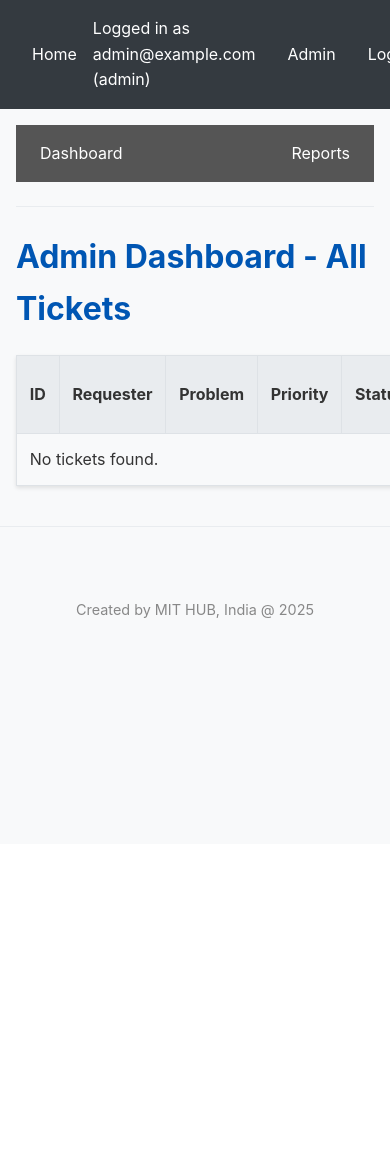
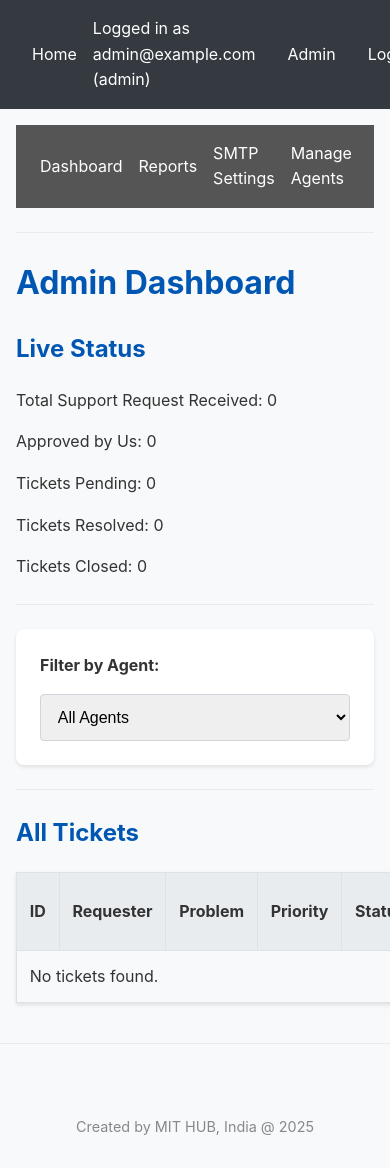
Before and after one commit to mithubindia/supportapp, a Flask app: page /admin/dashboard in a window 390 px wide; the page is wider, and only the part inside the window is pictured. Before the commit the page ends 618 px from the top of that part, so only its background shows below. Run offline with Flask 3, Linux system fonts and the light colour scheme; a user stored in the database is signed in.

Commit message:
Implement comprehensive ticket system enhancements
This commit introduces a wide range of new features to the support ticket system, including:

- **New Ticket Fields:** The ticket submission form now includes fields for issue details, issue type, organization name, address, mobile number, and a file upload.
- **Unique Ticket Number:** A unique 12-digit alphanumeric ticket number is generated for each new ticket.
- **Email Notifications:**
    - A confirmation email with the ticket number is sent to the user upon ticket creation.
    - An email is sent to the user when a ticket is resolved, with a link to confirm the resolution.
- **Admin Features:**
    - Admins can configure SMTP settings for sending emails.
    - Admins can create, view, and delete agent accounts.
    - The admin dashboard now displays live statistics of ticket statuses and can be filtered by agent.
- **Agent Role:**
    - A new "agent" role has been created with a separate login and dashboard.
    - Agents can only view tickets assigned to them.
    - Agents have a specific set of statuses they can apply to tickets.
- **Reporting:**
    - Reports can be exported to an Excel file.

```diff
--- a/app.py
+++ b/app.py
@@ -1,8 +1,14 @@
-from flask import Flask, render_template, request, redirect, url_for, flash, session, g
+from flask import Flask, render_template, request, redirect, url_for, flash, session, g, send_file
 from flask_sqlalchemy import SQLAlchemy
+from flask_mail import Mail, Message
 from datetime import datetime, timedelta
 from werkzeug.security import generate_password_hash, check_password_hash
 import functools
+import secrets
+import string
+import os
+import pandas as pd
+from io import BytesIO
 
 app = Flask(__name__)
 # Using SQLite for portability in this environment.
@@ -10,7 +16,17 @@ app = Flask(__name__)
 app.config['SQLALCHEMY_DATABASE_URI'] = 'sqlite:///support.db'
 app.config['SQLALCHEMY_TRACK_MODIFICATIONS'] = False
 app.config['SECRET_KEY'] = 'a-secret-key-that-you-should-change' # This will be used for session management
+app.config['UPLOAD_FOLDER'] = 'uploads'
 
+# Flask-Mail configuration
+app.config['MAIL_SERVER'] = ''
+app.config['MAIL_PORT'] = 587
+app.config['MAIL_USE_TLS'] = True
+app.config['MAIL_USERNAME'] = ''
+app.config['MAIL_PASSWORD'] = ''
+app.config['MAIL_DEFAULT_SENDER'] = ''
+
+mail = Mail(app)
 db = SQLAlchemy(app)
 
 # --- Database Models ---
@@ -45,6 +61,15 @@ class Ticket(db.Model):
     assigned_to_id = db.Column(db.Integer, db.ForeignKey('user.id'), nullable=True)
     actions = db.relationship('TicketAction', backref='ticket', lazy='dynamic', cascade="all, delete-orphan")
 
+    # New fields for the ticket submission form
+    issue_details = db.Column(db.String(255), nullable=True)
+    issue_type = db.Column(db.String(50), nullable=True)
+    organization_name = db.Column(db.String(120), nullable=True)
+    address = db.Column(db.Text, nullable=True)
+    mobile_number = db.Column(db.String(20), nullable=True)
+    file_upload = db.Column(db.String(255), nullable=True)
+    ticket_number = db.Column(db.String(12), unique=True, nullable=True)
+
 class TicketAction(db.Model):
     id = db.Column(db.Integer, primary_key=True)
     ticket_id = db.Column(db.Integer, db.ForeignKey('ticket.id'), nullable=False)
@@ -52,6 +77,15 @@ class TicketAction(db.Model):
     action_text = db.Column(db.Text, nullable=False)
     created_at = db.Column(db.DateTime, nullable=False, default=datetime.utcnow)
     author = db.relationship('User')
+
+class SmtpSetting(db.Model):
+    id = db.Column(db.Integer, primary_key=True)
+    from_address = db.Column(db.String(120), nullable=False)
+    smtp_server = db.Column(db.String(120), nullable=False)
+    smtp_port = db.Column(db.Integer, nullable=False)
+    use_tls = db.Column(db.Boolean, default=True)
+    username = db.Column(db.String(120), nullable=False)
+    password = db.Column(db.String(120), nullable=False)
 
 
 # --- Helper Functions ---
@@ -69,6 +103,15 @@ def admin_required(view):
     @functools.wraps(view)
     def wrapped_view(**kwargs):
         if g.user is None or g.user.role.name != 'admin':
+            flash("You do not have permission to view this page.", "danger")
+            return redirect(url_for('index'))
+        return view(**kwargs)
+    return wrapped_view
+
+def agent_required(view):
+    @functools.wraps(view)
+    def wrapped_view(**kwargs):
+        if g.user is None or g.user.role.name not in ['agent', 'admin']:
             flash("You do not have permission to view this page.", "danger")
             return redirect(url_for('index'))
         return view(**kwargs)
@@ -142,7 +185,12 @@ def login():
             session.clear()
             session['user_id'] = user.id
             flash('Login successful!', 'success')
-            return redirect(url_for('index'))
+            if user.role.name == 'admin':
+                return redirect(url_for('admin_dashboard'))
+            elif user.role.name == 'agent':
+                return redirect(url_for('agent_dashboard'))
+            else:
+                return redirect(url_for('index'))
 
         flash(error, 'danger')
 
@@ -154,6 +202,13 @@ def logout():
     flash('You have been logged out.', 'success')
     return redirect(url_for('login'))
 
+def generate_ticket_number(length=12):
+    alphabet = string.ascii_letters + string.digits
+    while True:
+        ticket_number = ''.join(secrets.choice(alphabet) for i in range(length))
+        if not Ticket.query.filter_by(ticket_number=ticket_number).first():
+            return ticket_number
+
 @app.route('/create_ticket', methods=('GET', 'POST'))
 @login_required
 def create_ticket():
@@ -161,6 +216,12 @@ def create_ticket():
         problem_description = request.form['problem_description']
         priority = request.form['priority']
         expected_resolution_datetime_str = request.form['expected_resolution_datetime']
+        issue_details = request.form['issue_details']
+        issue_type = request.form['issue_type']
+        organization_name = request.form['organization_name']
+        address = request.form['address']
+        mobile_number = request.form['mobile_number']
+        file = request.files['file_upload']
 
         error = None
         if not problem_description:
@@ -175,15 +236,66 @@ def create_ticket():
                 # Convert string to datetime object
                 expected_resolution_datetime = datetime.fromisoformat(expected_resolution_datetime_str)
 
+                # Handle file upload
+                file_path = None
+                if file:
+                    if not os.path.exists(app.config['UPLOAD_FOLDER']):
+                        os.makedirs(app.config['UPLOAD_FOLDER'])
+                    filename = file.filename
+                    file_path = os.path.join(app.config['UPLOAD_FOLDER'], filename)
+                    file.save(file_path)
+
                 new_ticket = Ticket(
                     problem_description=problem_description,
                     priority=priority,
                     expected_resolution_datetime=expected_resolution_datetime,
-                    requester=g.user
+                    requester=g.user,
+                    issue_details=issue_details,
+                    issue_type=issue_type,
+                    organization_name=organization_name,
+                    address=address,
+                    mobile_number=mobile_number,
+                    file_upload=file_path,
+                    ticket_number=generate_ticket_number()
                 )
                 db.session.add(new_ticket)
                 db.session.commit()
-                flash('Your support ticket has been created successfully!', 'success')
+
+                # Send confirmation email
+                settings = SmtpSetting.query.first()
+                if settings:
+                    app.config.update(
+                        MAIL_SERVER=settings.smtp_server,
+                        MAIL_PORT=settings.smtp_port,
+                        MAIL_USE_TLS=settings.use_tls,
+                        MAIL_USERNAME=settings.username,
+                        MAIL_PASSWORD=settings.password,
+                        MAIL_DEFAULT_SENDER=settings.from_address
+                    )
+                    mail.init_app(app)
+                    msg = Message('Support Ticket Created: ' + new_ticket.ticket_number,
+                                  recipients=[new_ticket.requester.email])
+                    msg.body = f"""
+                    Hello {new_ticket.requester.email},
+
+                    Your support ticket has been created successfully.
+                    Your ticket number is: {new_ticket.ticket_number}
+
+                    Please use this ticket number for all future communication regarding this issue.
+
+                    Thank you,
+                    The Support Team
+                    """
+                    try:
+                        mail.send(msg)
+                        flash('Your support ticket has been created successfully! Your ticket number is ' + new_ticket.ticket_number + '. A confirmation email has been sent.', 'success')
+                    except Exception as e:
+                        flash('Your support ticket has been created, but the confirmation email could not be sent. Please contact an administrator.', 'warning')
+                        app.logger.error(f"Failed to send email: {e}")
+
+                else:
+                    flash('Your support ticket has been created successfully! Your ticket number is ' + new_ticket.ticket_number + '. Email not sent: SMTP settings not configured.', 'warning')
+
                 return redirect(url_for('index'))
             except ValueError:
                 error = "Invalid date and time format."
@@ -204,8 +316,25 @@ def view_tickets():
 @app.route('/admin/dashboard')
 @admin_required
 def admin_dashboard():
-    tickets = Ticket.query.order_by(Ticket.created_at.desc()).all()
-    return render_template('admin/dashboard.html', tickets=tickets)
+    agent_id = request.args.get('agent_id')
+    query = Ticket.query
+
+    if agent_id:
+        query = query.filter_by(assigned_to_id=agent_id)
+
+    stats = {
+        'total': query.count(),
+        'approved': query.filter_by(status='Approved').count(),
+        'pending': query.filter_by(status='Pending').count(),
+        'resolved': query.filter_by(status='Resolved').count(),
+        'closed': query.filter_by(status='Closed').count()
+    }
+
+    tickets = query.order_by(Ticket.created_at.desc()).all()
+    agent_role = Role.query.filter_by(name='agent').first()
+    agents = User.query.filter_by(role=agent_role).all()
+
+    return render_template('admin/dashboard.html', tickets=tickets, stats=stats, agents=agents, selected_agent=agent_id)
 
 @app.route('/admin/ticket/<int:ticket_id>/approve', methods=['POST'])
 @admin_required
@@ -219,19 +348,75 @@ def approve_ticket(ticket_id):
         flash(f'Ticket #{ticket.id} could not be approved (Status: {ticket.status}).', 'warning')
     return redirect(url_for('admin_dashboard'))
 
+@app.route('/admin/manage_agents')
+@admin_required
+def manage_agents():
+    agent_role = Role.query.filter_by(name='agent').first()
+    agents = User.query.filter_by(role=agent_role).all()
+    return render_template('admin/manage_agents.html', agents=agents)
+
+@app.route('/admin/add_agent', methods=['POST'])
+@admin_required
+def add_agent():
+    email = request.form['email']
+    password = request.form['password']
+    error = None
+
+    if not email:
+        error = 'Email is required.'
+    elif not password:
+        error = 'Password is required.'
+    elif User.query.filter_by(email=email).first() is not None:
+        error = f"User with email {email} is already registered."
+
+    if error is None:
+        agent_role = Role.query.filter_by(name='agent').first()
+        if agent_role is None:
+            flash("Agent role not found. Please contact an administrator.", "danger")
+            return redirect(url_for('manage_agents'))
+
+        new_agent = User(email=email, role=agent_role)
+        new_agent.set_password(password)
+        db.session.add(new_agent)
+        db.session.commit()
+        flash('Agent added successfully!', 'success')
+    else:
+        flash(error, 'danger')
+
+    return redirect(url_for('manage_agents'))
+
+@app.route('/admin/delete_agent/<int:user_id>', methods=['POST'])
+@admin_required
+def delete_agent(user_id):
+    agent = db.get_or_404(User, user_id)
+    if agent.role.name == 'agent':
+        # Reassign tickets before deleting agent
+        admin_role = Role.query.filter_by(name='admin').first()
+        admin_user = User.query.filter_by(role=admin_role).first()
+        if admin_user:
+            Ticket.query.filter_by(assigned_to_id=agent.id).update({'assigned_to_id': admin_user.id})
+            db.session.commit()
+        db.session.delete(agent)
+        db.session.commit()
+        flash('Agent deleted successfully!', 'success')
+    else:
+        flash('This user is not an agent.', 'danger')
+    return redirect(url_for('manage_agents'))
+
 @app.route('/admin/ticket/<int:ticket_id>/assign', methods=['GET', 'POST'])
 @admin_required
 def assign_ticket(ticket_id):
     ticket = db.get_or_404(Ticket, ticket_id)
-    # For now, we'll consider all admins as potential assignees
+    # Allow assigning to admins and agents
+    agent_role = Role.query.filter_by(name='agent').first()
     admin_role = Role.query.filter_by(name='admin').first()
-    staff_users = User.query.filter_by(role=admin_role).all()
+    staff_users = User.query.filter(User.role.in_([agent_role, admin_role])).all()
 
     if request.method == 'POST':
         assignee_id = request.form.get('assignee_id')
         if assignee_id:
             assignee = User.query.get(assignee_id)
-            if assignee and assignee.role.name == 'admin':
+            if assignee and assignee.role.name in ['admin', 'agent']:
                 ticket.assigned_to_id = assignee.id
                 # Optionally, update status when assigned
                 if ticket.status in ['Pending', 'Approved']:
@@ -246,13 +431,22 @@ def assign_ticket(ticket_id):
 
     return render_template('admin/assign_ticket.html', ticket=ticket, staff_users=staff_users)
 
+# --- Agent Routes ---
+
+@app.route('/agent/dashboard')
+@agent_required
+def agent_dashboard():
+    tickets = Ticket.query.filter_by(assigned_to_id=g.user.id).order_by(Ticket.created_at.desc()).all()
+    return render_template('agent/dashboard.html', tickets=tickets)
+
+
 @app.route('/ticket/<int:ticket_id>', methods=['GET', 'POST'])
 @login_required
 def ticket_detail(ticket_id):
     ticket = db.get_or_404(Ticket, ticket_id)
 
-    # Authorization check: only requester or an admin can view.
-    if not (g.user.id == ticket.user_id or g.user.role.name == 'admin'):
+    # Authorization check: only requester, assignee, or an admin can view.
+    if not (g.user.id == ticket.user_id or g.user.role.name == 'admin' or g.user.id == ticket.assigned_to_id):
         flash("You are not authorized to view this ticket.", "danger")
         return redirect(url_for('index'))
 
@@ -279,6 +473,44 @@ def ticket_detail(ticket_id):
             # Update status if a new one was selected
             if new_status:
                 ticket.status = new_status
+                if new_status == 'Resolved':
+                    # Send resolution email
+                    settings = SmtpSetting.query.first()
+                    if settings:
+                        app.config.update(
+                            MAIL_SERVER=settings.smtp_server,
+                            MAIL_PORT=settings.smtp_port,
+                            MAIL_USE_TLS=settings.use_tls,
+                            MAIL_USERNAME=settings.username,
+                            MAIL_PASSWORD=settings.password,
+                            MAIL_DEFAULT_SENDER=settings.from_address
+                        )
+                        mail.init_app(app)
+                        msg = Message('Your Ticket has been Resolved: ' + ticket.ticket_number,
+                                      recipients=[ticket.requester.email])
+                        confirmation_url = url_for('confirm_resolution', ticket_id=ticket.id, _external=True)
+                        msg.body = f"""
+                        Hello {ticket.requester.email},
+
+                        Your support ticket with number {ticket.ticket_number} has been marked as resolved.
+
+                        Please click the following link to confirm the resolution and close the ticket:
+                        {confirmation_url}
+
+                        If you are not satisfied with the resolution, please reply to this email.
+
+                        Thank you,
+                        The Support Team
+                        """
+                        try:
+                            mail.send(msg)
+                            flash('The ticket has been marked as resolved and a confirmation email has been sent to the user.', 'success')
+                        except Exception as e:
+                            flash('The ticket has been marked as resolved, but the confirmation email could not be sent. Please contact an administrator.', 'warning')
+                            app.logger.error(f"Failed to send email: {e}")
+                    else:
+                        flash('The ticket has been marked as resolved, but a confirmation email could not be sent because SMTP settings are not configured.', 'warning')
+
 
             db.session.commit()
             flash("Your update has been added.", "success")
@@ -286,6 +518,57 @@ def ticket_detail(ticket_id):
 
     actions = ticket.actions.order_by(TicketAction.created_at.asc()).all()
     return render_template('ticket_detail.html', ticket=ticket, actions=actions)
+
+@app.route('/confirm_resolution/<int:ticket_id>')
+@login_required
+def confirm_resolution(ticket_id):
+    ticket = db.get_or_404(Ticket, ticket_id)
+    if ticket.requester.id != g.user.id:
+        flash('You are not authorized to perform this action.', 'danger')
+        return redirect(url_for('index'))
+
+    if ticket.status == 'Resolved':
+        ticket.status = 'Closed'
+        db.session.commit()
+        flash('Thank you for confirming the resolution. The ticket has been closed.', 'success')
+    else:
+        flash('This ticket is not marked as resolved.', 'warning')
+
+    return redirect(url_for('ticket_detail', ticket_id=ticket.id))
+
+@app.route('/admin/smtp_settings', methods=['GET', 'POST'])
+@admin_required
+def smtp_settings():
+    settings = SmtpSetting.query.first()
+    if request.method == 'POST':
+        if settings:
+            db.session.delete(settings)
+            db.session.commit()
+
+        new_settings = SmtpSetting(
+            from_address=request.form['from_address'],
+            smtp_server=request.form['smtp_server'],
+            smtp_port=int(request.form['smtp_port']),
+            use_tls='use_tls' in request.form,
+            username=request.form['username'],
+            password=request.form['password']
+        )
+        db.session.add(new_settings)
+        db.session.commit()
+        flash('SMTP settings saved successfully!', 'success')
+        # Update Flask-Mail config
+        app.config.update(
+            MAIL_SERVER=new_settings.smtp_server,
+            MAIL_PORT=new_settings.smtp_port,
+            MAIL_USE_TLS=new_settings.use_tls,
+            MAIL_USERNAME=new_settings.username,
+            MAIL_PASSWORD=new_settings.password,
+            MAIL_DEFAULT_SENDER=new_settings.from_address
+        )
+        mail.init_app(app)
+        return redirect(url_for('smtp_settings'))
+
+    return render_template('admin/smtp_settings.html', settings=settings)
 
 @app.route('/admin/reports')
 @admin_required
@@ -331,6 +614,66 @@ def reports():
                            all_users=all_users,
                            filters=filters)
 
+@app.route('/admin/export_reports', methods=['POST'])
+@admin_required
+def export_reports():
+    filters = request.form.to_dict()
+    query = Ticket.query
+
+    start_date_str = filters.get('start_date')
+    end_date_str = filters.get('end_date')
+    priority = filters.get('priority')
+    status = filters.get('status')
+    user_id = filters.get('user_id')
+
+    if start_date_str:
+        try:
+            start_date = datetime.fromisoformat(start_date_str)
+            query = query.filter(Ticket.created_at >= start_date)
+        except ValueError:
+            flash("Invalid start date format. Please use YYYY-MM-DD.", "danger")
+
+    if end_date_str:
+        try:
+            end_date = datetime.fromisoformat(end_date_str)
+            # Add one day to make the range inclusive of the end date
+            query = query.filter(Ticket.created_at <= end_date + timedelta(days=1))
+        except ValueError:
+            flash("Invalid end date format. Please use YYYY-MM-DD.", "danger")
+
+    if priority:
+        query = query.filter(Ticket.priority == priority)
+
+    if status:
+        query = query.filter(Ticket.status == status)
+
+    if user_id:
+        query = query.filter(Ticket.user_id == int(user_id))
+
+    filtered_tickets = query.order_by(Ticket.created_at.desc()).all()
+
+    data = []
+    for ticket in filtered_tickets:
+        data.append({
+            'Ticket ID': ticket.id,
+            'Ticket Number': ticket.ticket_number,
+            'Requester': ticket.requester.email,
+            'Problem Description': ticket.problem_description,
+            'Priority': ticket.priority,
+            'Status': ticket.status,
+            'Created At': ticket.created_at.strftime('%Y-%m-%d %H:%M:%S'),
+            'Assigned To': ticket.assignee.email if ticket.assignee else 'N/A'
+        })
+
+    df = pd.DataFrame(data)
+    output = BytesIO()
+    writer = pd.ExcelWriter(output, engine='openpyxl')
+    df.to_excel(writer, index=False, sheet_name='Report')
+    writer.close()
+    output.seek(0)
+
+    return send_file(output, download_name='support_ticket_report.xlsx', as_attachment=True)
+
 
 # --- Initialization ---
 
@@ -342,6 +685,8 @@ def init_db():
             db.session.add(Role(name='admin'))
         if Role.query.filter_by(name='user').first() is None:
             db.session.add(Role(name='user'))
+        if Role.query.filter_by(name='agent').first() is None:
+            db.session.add(Role(name='agent'))
         db.session.commit()
 
         # Create a default admin user if one doesn't exist
--- a/requirements.txt
+++ b/requirements.txt
@@ -1,2 +1,5 @@
 Flask
 Flask-SQLAlchemy
+Flask-Mail
+pandas
+openpyxl
--- a/templates/admin/base.html
+++ b/templates/admin/base.html
@@ -21,6 +21,8 @@
     <nav class="admin-nav">
         <a href="{{ url_for('admin_dashboard') }}">Dashboard</a>
         <a href="{{ url_for('reports') }}">Reports</a>
+        <a href="{{ url_for('smtp_settings') }}">SMTP Settings</a>
+        <a href="{{ url_for('manage_agents') }}">Manage Agents</a>
     </nav>
     <hr>
     {% block admin_content %}{% endblock %}
--- a/templates/admin/dashboard.html
+++ b/templates/admin/dashboard.html
@@ -1,7 +1,34 @@
 {% extends 'admin/base.html' %}
 
 {% block admin_content %}
-    <h1>Admin Dashboard - All Tickets</h1>
+    <h1>Admin Dashboard</h1>
+
+    <div class="stats">
+        <h2>Live Status</h2>
+        <p>Total Support Request Received: {{ stats.total }}</p>
+        <p>Approved by Us: {{ stats.approved }}</p>
+        <p>Tickets Pending: {{ stats.pending }}</p>
+        <p>Tickets Resolved: {{ stats.resolved }}</p>
+        <p>Tickets Closed: {{ stats.closed }}</p>
+    </div>
+
+    <hr>
+
+    <div class="filters">
+        <form method="get" action="{{ url_for('admin_dashboard') }}">
+            <label for="agent_id">Filter by Agent:</label>
+            <select name="agent_id" id="agent_id" onchange="this.form.submit()">
+                <option value="">All Agents</option>
+                {% for agent in agents %}
+                    <option value="{{ agent.id }}" {% if selected_agent|int == agent.id %}selected{% endif %}>{{ agent.email }}</option>
+                {% endfor %}
+            </select>
+        </form>
+    </div>
+
+    <hr>
+
+    <h2>All Tickets</h2>
     <table>
         <thead>
             <tr>
```
Also changed, not shown: templates/admin/manage_agents.html (added, +45 -0 lines), templates/admin/reports.html (+7 -0 lines), templates/admin/smtp_settings.html (added, +28 -0 lines), templates/agent/dashboard.html (added, +38 -0 lines), templates/create_ticket.html (+23 -1 lines), templates/ticket_detail.html (+12 -4 lines), instance/support.db, 1 other file.
